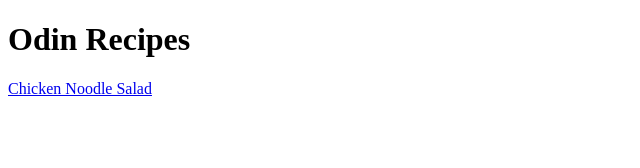
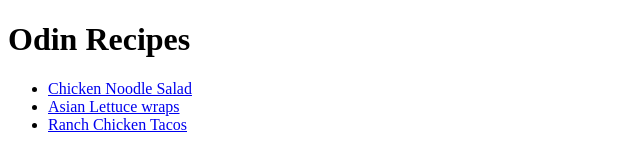
Before and after one commit to BrunoVazAb/odin-recipes, a plain HTML site: page index.html in a window 1280 px wide. Shown: the whole page, without its empty margins (0-640 px from the left). Drawn offline with Linux system fonts and the light colour scheme.

Commit message:
add all recipe pages and images

```diff
--- a/index.html
+++ b/index.html
@@ -7,6 +7,11 @@
 </head>
 <body>
   <h1> Odin Recipes</h1>
-  <a href="recipes/ChickenNoodleSalad.html"> Chicken Noodle Salad</a>
+  <ul>
+    <li><a href="recipes/ChickenNoodleSalad.html"> Chicken Noodle Salad</a></li>
+    <li> <a href="recipes/AsianLettuceWraps.html"> Asian Lettuce wraps</a></li>
+    <li> <a href="recipes/RanchChickenTacos.html"> Ranch Chicken Tacos</a></li>
+  </ul>
+
 </body>
 </html>
```
